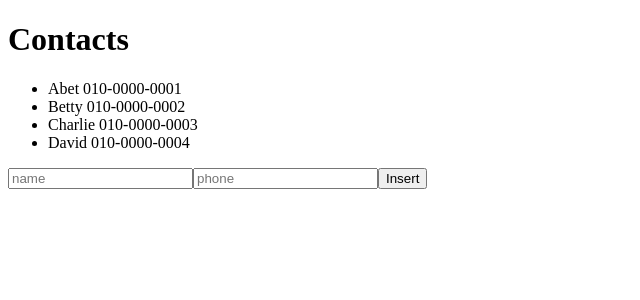
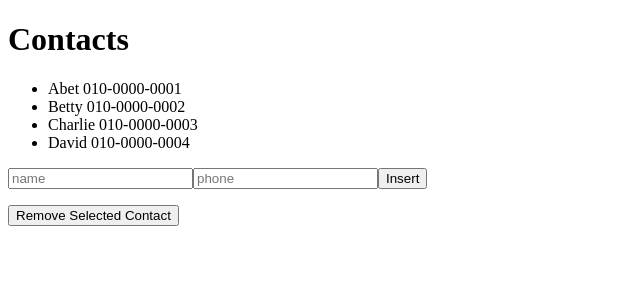
Before and after one commit to 01045972746/reactjs, a React app: page / in a window 1280 px wide. Shown: the top 300 px of the page, without its empty margins (0-640 px from the left). Built offline with nearby package versions, Linux system fonts and the light colour scheme.

Commit message:
[Component] Contact Remover (17.10.20)

```diff
--- /dev/null
+++ b/src/components/Contact/ContactRemover.js
@@ -0,0 +1,18 @@
+import React from 'react'
+
+class ContactRemover extends React.Component {
+    handleClick() {
+        this.props.onRemove();
+    }
+
+    render() {
+        return (
+            <button onClick={this.handleClick.bind(this)}>
+                Remove Selected Contact
+            </button>
+        );
+    }
+
+}
+
+export default ContactRemover;
--- a/src/components/Contact/Contacts.js
+++ b/src/components/Contact/Contacts.js
@@ -2,6 +2,7 @@
 import update from 'react-addons-update'
 import ContactCreator from './ContactCreator'
 import ContactInfo from './ContactInfo'
+import ContactRemover from "./ContactRemover";
 
 class Contacts extends React.Component {
 
@@ -49,6 +50,23 @@
         this.setState(newState);
     }
 
+    _removeContact() {
+        if(this.state.selectedKey==-1) {
+            console.log("Any Contact didn't selected.");
+            return;
+        }
+
+        this.setState({
+            contactData: update(
+                this.state.contactData,
+                {
+                    $splice: [[this.state.selectedKey, 1]]
+                }
+            ),
+            selectedKey: -1
+        });
+    }
+
 
     render() {
         return (
@@ -66,6 +84,7 @@
                     })}
                 </ul>
                 <ContactCreator onInsert={this._insertContact.bind(this)}/>
+                <ContactRemover onRemove={this._removeContact.bind(this)}/>
             </div>
         );
     }
```
